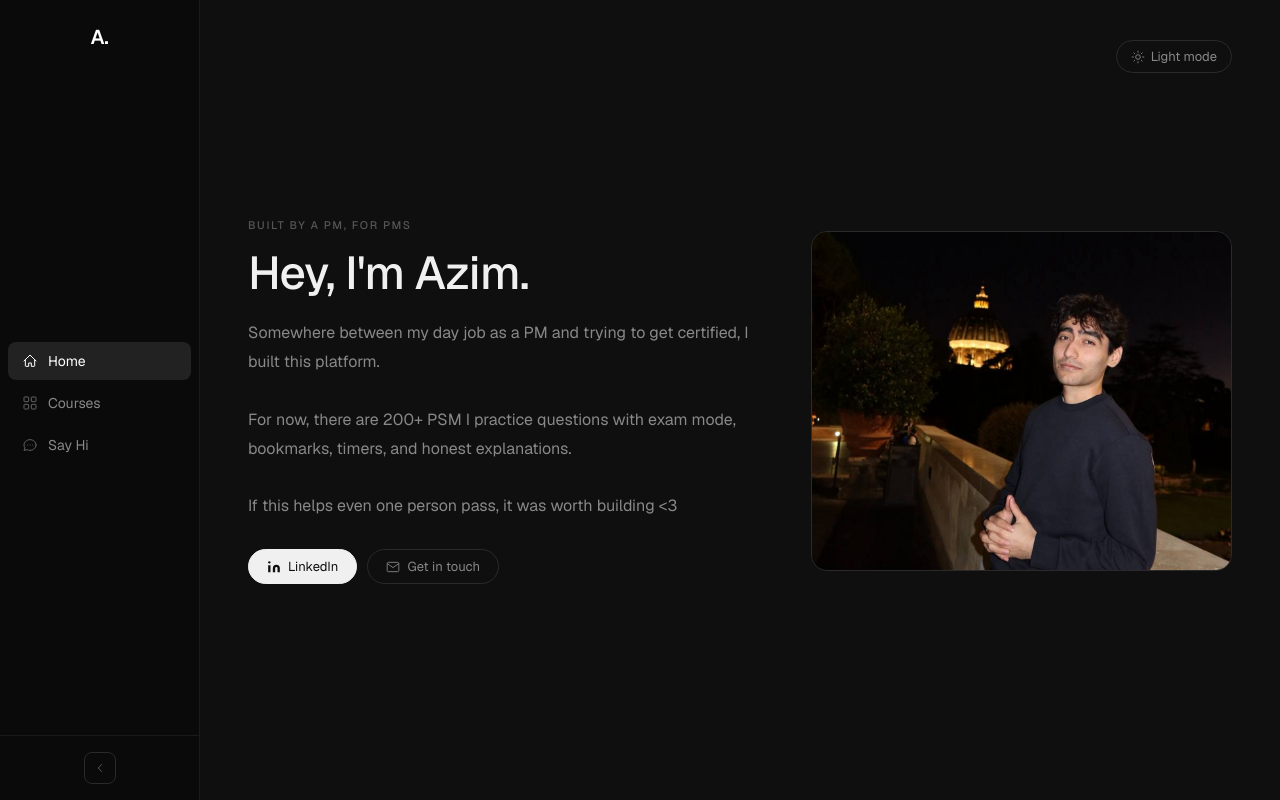
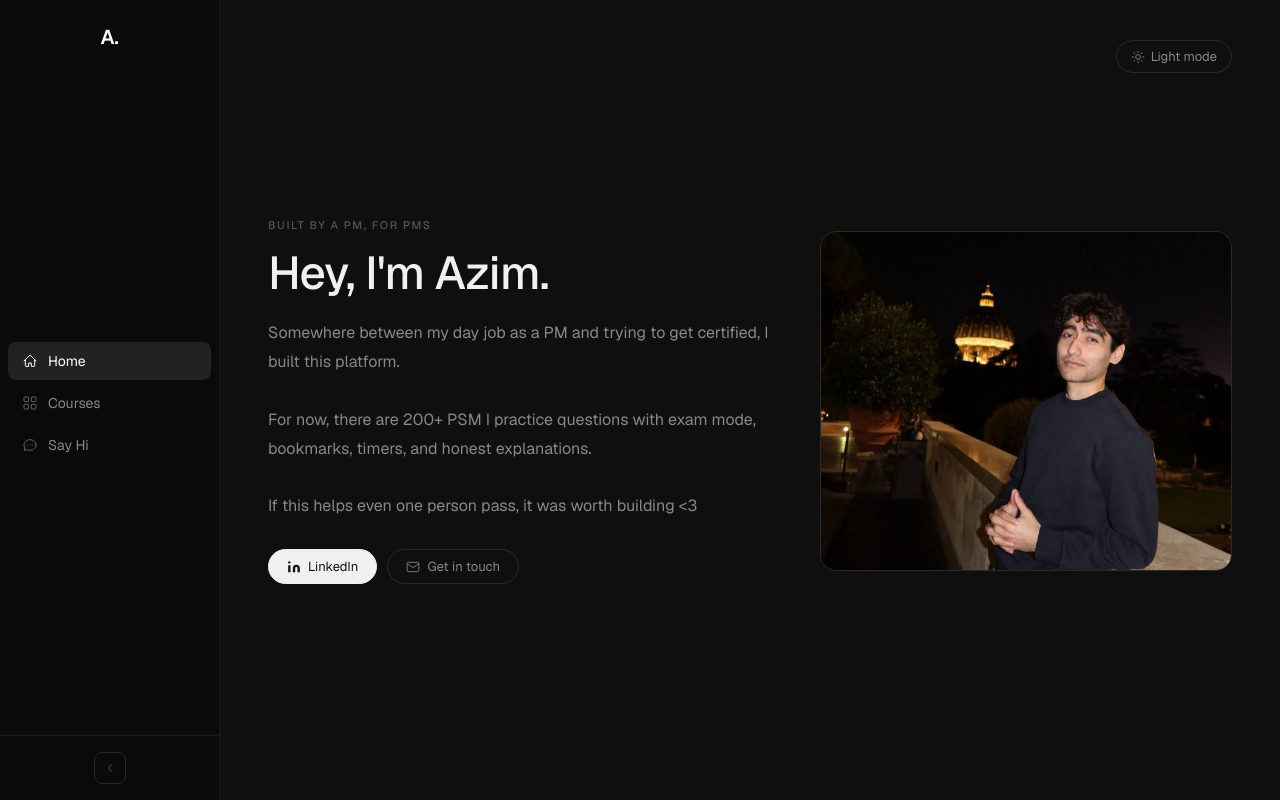
Before and after one commit to Azim-ar/exam-prep-lab, a React (Vite) app: page / in a window 1280 px wide. Built offline with nearby package versions, Linux system fonts and the light colour scheme.

Commit message:
v7 sidebar wider

```diff
--- a/src/index.css
+++ b/src/index.css
@@ -12,7 +12,7 @@
   --blue-dim:rgba(37,99,235,0.12);--blue-text:#93b8f8;
   --green:#22c55e;--green-dim:rgba(34,197,94,0.12);
   --red:#ef4444;--red-dim:rgba(239,68,68,0.12);
-  --sidebar-w:200px;--sidebar-collapsed:52px;
+  --sidebar-w:220px;--sidebar-collapsed:68px;
   --font:'Geist',-apple-system,sans-serif;
   --font-mono:'Geist Mono',monospace;
   --radius:12px;--radius-sm:8px;--radius-lg:16px;
```
